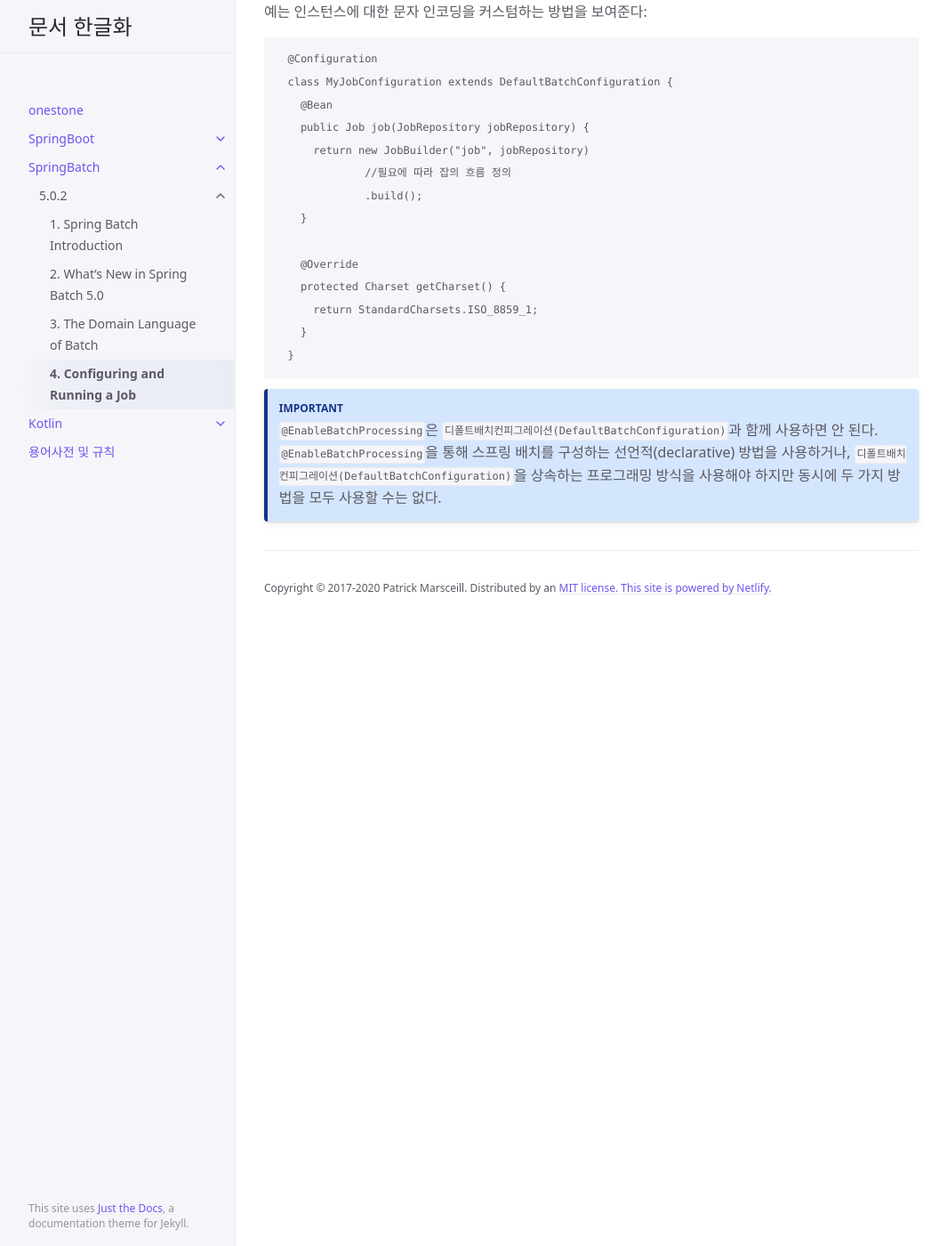
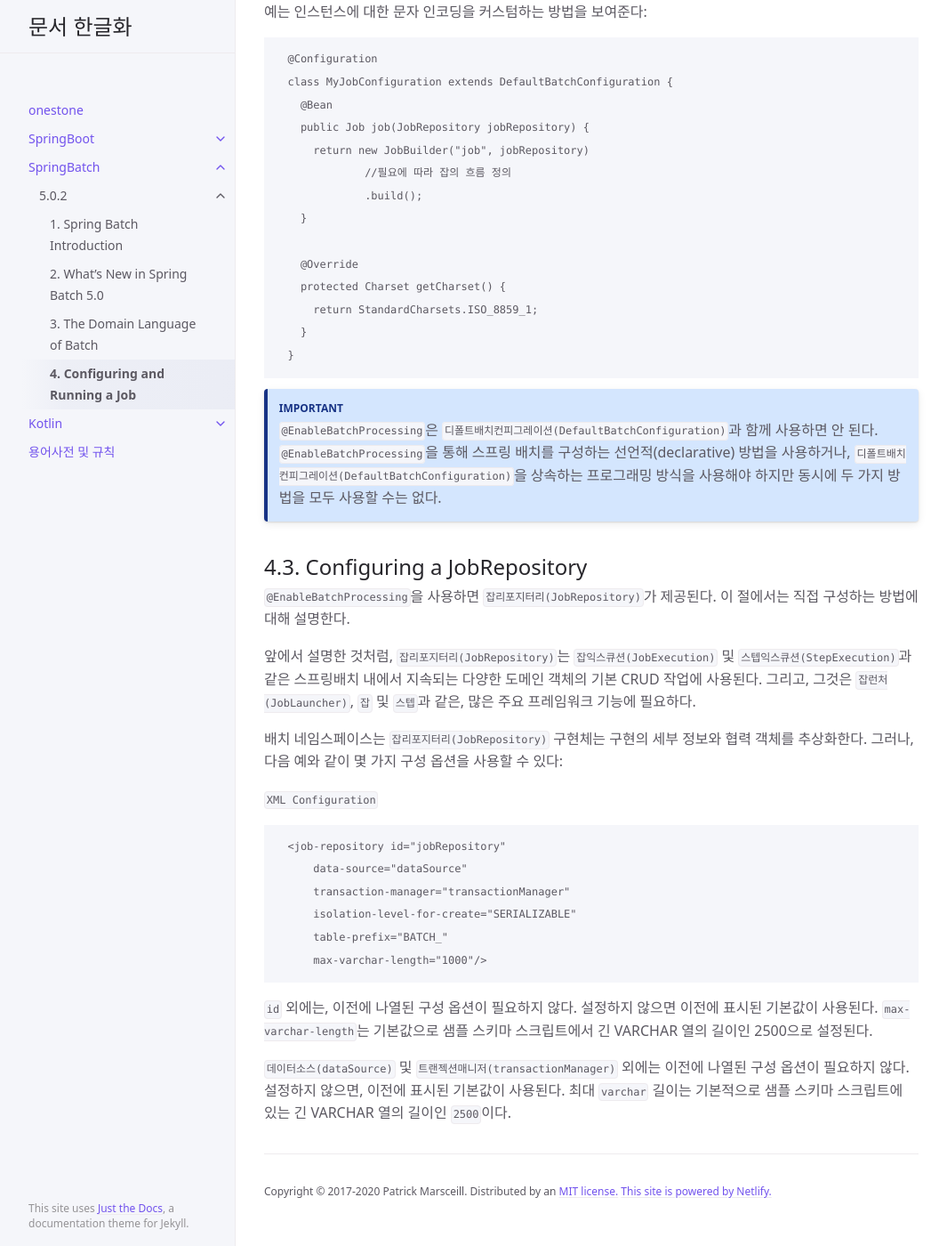
Before and after one commit to onestone9900/onestone9900.github.io, a Jekyll site: the page built from docs/spring_batch/5.0.2/4. configuring_and_running_a_job.md, in a window 1280 px wide and 1400 px high, scrolled down 7058 px. Shown: the whole window at 89% size, without its empty margins (107-1172 px from the left). Built offline with Jekyll 4.4.1, drawn with Linux system fonts in a browser that asks for light colours.

Commit message:
docs: 4. Configuring and Running a Job - 4.3.

````diff
--- a/docs/spring_batch/5.0.2/4. configuring_and_running_a_job.md
+++ b/docs/spring_batch/5.0.2/4. configuring_and_running_a_job.md
@@ -278,3 +278,25 @@ v5.0부터, `디폴트배치컨피그레이션(DefaultBatchConfiguration)` 클
 
 {: .important}
 >`@EnableBatchProcessing`은 `디폴트배치컨피그레이션(DefaultBatchConfiguration)`과 함께 사용하면 안 된다. `@EnableBatchProcessing`을 통해 스프링 배치를 구성하는 선언적(declarative) 방법을 사용하거나, `디폴트배치컨피그레이션(DefaultBatchConfiguration)`을 상속하는 프로그래밍 방식을 사용해야 하지만 동시에 두 가지 방법을 모두 사용할 수는 없다.
+
+
+## 4.3. Configuring a JobRepository
+`@EnableBatchProcessing`을 사용하면 `잡리포지터리(JobRepository)`가 제공된다. 이 절에서는 직접 구성하는 방법에 대해 설명한다.
+
+앞에서 설명한 것처럼, `잡리포지터리(JobRepository)`는 `잡익스큐션(JobExecution)` 및 `스텝익스큐션(StepExecution)`과 같은 스프링배치 내에서 지속되는 다양한 도메인 객체의 기본 CRUD 작업에 사용된다. 그리고, 그것은 `잡런처(JobLauncher)`, `잡` 및 `스텝`과 같은, 많은 주요 프레임워크 기능에 필요하다.
+
+배치 네임스페이스는 `잡리포지터리(JobRepository)` 구현체는 구현의 세부 정보와 협력 객체를 추상화한다. 그러나, 다음 예와 같이 몇 가지 구성 옵션을 사용할 수 있다:
+
+`XML Configuration`
+```
+  <job-repository id="jobRepository"
+      data-source="dataSource"
+      transaction-manager="transactionManager"
+      isolation-level-for-create="SERIALIZABLE"
+      table-prefix="BATCH_"
+      max-varchar-length="1000"/>
+```
+
+`id` 외에는, 이전에 나열된 구성 옵션이 필요하지 않다. 설정하지 않으면 이전에 표시된 기본값이 사용된다. `max-varchar-length`는 기본값으로 샘플 스키마 스크립트에서 긴 VARCHAR 열의 길이인 2500으로 설정된다.
+
+`데이터소스(dataSource)` 및 `트랜젝션매니저(transactionManager)` 외에는 이전에 나열된 구성 옵션이 필요하지 않다. 설정하지 않으면, 이전에 표시된 기본값이 사용된다. 최대 `varchar` 길이는 기본적으로 샘플 스키마 스크립트에 있는 긴 VARCHAR 열의 길이인 `2500`이다.
````
